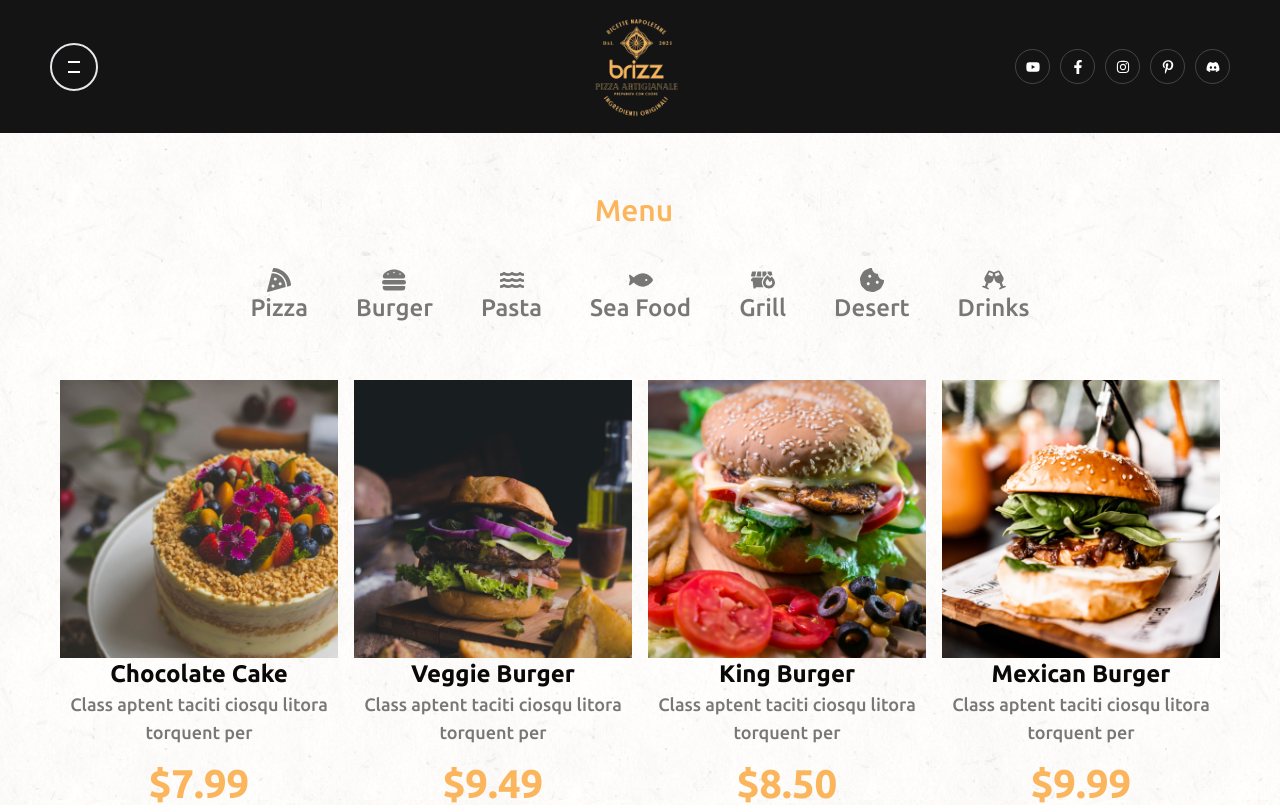
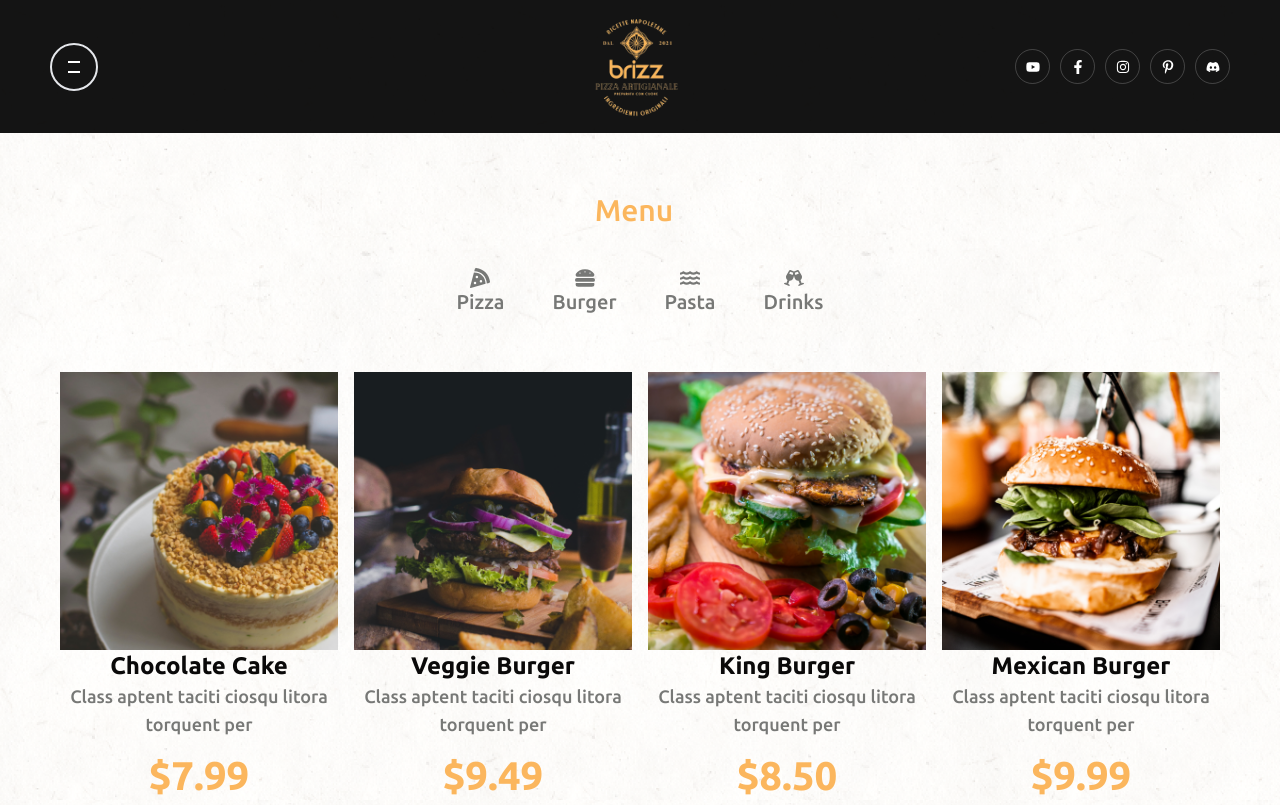
Before and after one commit to RazvanConstantin1/brizz-bar-restaurant, a React (Create React App) app: page /menu in a window 1280 px wide. Shown: the top 805 px of the page. Built offline with nearby package versions, Linux system fonts and the light colour scheme.

Commit message:
menu layout finished

```diff
--- a/src/components/Categories.jsx
+++ b/src/components/Categories.jsx
@@ -7,7 +7,7 @@ function Categories() {
   const [curOpen, setCurOpen] = useState();
 
   return (
-    <div className="flex justify-center items-center gap-0 sm:gap-8 mb-12 ">
+    <div className="flex justify-center items-center gap-2 text-xl sm:gap-8 mb-12 ">
       {categoryData.map((item, index) => {
         // destructure data
         const { icon, text } = item;
@@ -19,7 +19,7 @@ function Categories() {
             key={index}
             className={`${
               isActive ? "activeTab" : ""
-            } flex flex-col justify-center items-center p-2 text-md md:text-2xl cursor-pointer`}
+            } flex flex-col justify-center items-center p-2 text-md  cursor-pointer`}
             onClick={() => {
               setCurOpen(index);
             }}
--- a/src/components/MenuItem.jsx
+++ b/src/components/MenuItem.jsx
@@ -1,6 +1,6 @@
 function MenuItem({ image, name, price, description }) {
   return (
-    <div className="flex flex-col justify-center items-center">
+    <div className="flex flex-col justify-center items-center hover:scale-110 transition-transform duration-300">
       {/* image */}
       <div className="flex-1">
         <img src={image} alt="food" />
--- a/src/data.js
+++ b/src/data.js
@@ -9,9 +9,9 @@ import {
   FaPizzaSlice,
   FaHamburger,
   FaWater,
-  FaDumpsterFire,
-  FaFish,
-  FaCookieBite,
+  // FaDumpsterFire,
+  // FaFish,
+  // FaCookieBite,
   FaGlassCheers,
 } from "react-icons/fa";
 // import images
@@ -220,18 +220,18 @@ export const categoryData = [
     icon: <FaWater />,
     text: "Pasta",
   },
-  {
-    icon: <FaFish />,
-    text: "Sea Food",
-  },
-  {
-    icon: <FaDumpsterFire />,
-    text: "Grill",
-  },
-  {
-    icon: <FaCookieBite />,
-    text: "Desert",
-  },
+  // {
+  //   icon: <FaFish />,
+  //   text: "Sea Food",
+  // },
+  // {
+  //   icon: <FaDumpsterFire />,
+  //   text: "Grill",
+  // },
+  // {
+  //   icon: <FaCookieBite />,
+  //   text: "Desert",
+  // },
   {
     icon: <FaGlassCheers />,
     text: "Drinks",
--- a/src/pages/Menu.jsx
+++ b/src/pages/Menu.jsx
@@ -7,18 +7,29 @@ import MenuItem from "../components/MenuItem.jsx";
 // import data
 import { menuData } from "../data.js";
 
+// import framer
+import { motion } from "framer-motion";
+
+// import variants
+import { fadeIn } from "../variants.js";
+
 function Menu() {
   // destructure data
   const { menuItems } = menuData;
 
   return (
     <>
-      <div className=" bg-pattern ">
+      <div>
         <Header />
-        <div className="container mx-auto min-h-[980px] flex justify-center">
+        <motion.div
+          variants={fadeIn("up", "tween", 0.6, 1.6)}
+          initial="hidden"
+          animate={"show"}
+          className="container mx-auto min-h-[980px] flex justify-center"
+        >
           <div className="mt-48 container mx-auto">
             <div className="flex flex-col">
-              <p className="text-center text-accent-default text-3xl mb-8 mr-3">
+              <p className="text-center text-accent-default text-3xl mb-8 mr-3 ml-4 sm:ml-0">
                 Menu
               </p>
               <Categories />
@@ -44,7 +55,7 @@ function Menu() {
               <button className="btn">Order Now</button>
             </div>
           </div>
-        </div>
+        </motion.div>
       </div>
     </>
   );
```
